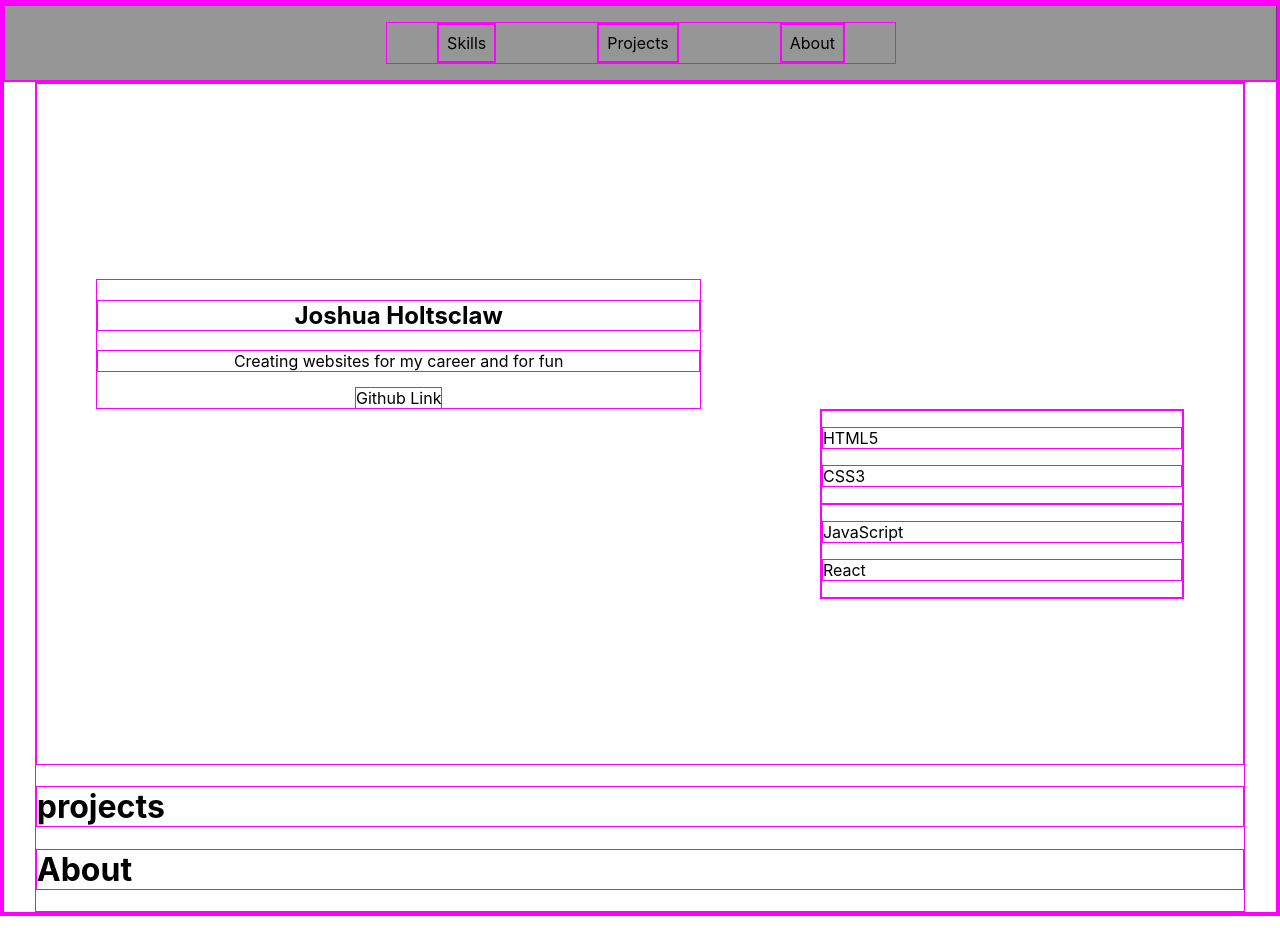
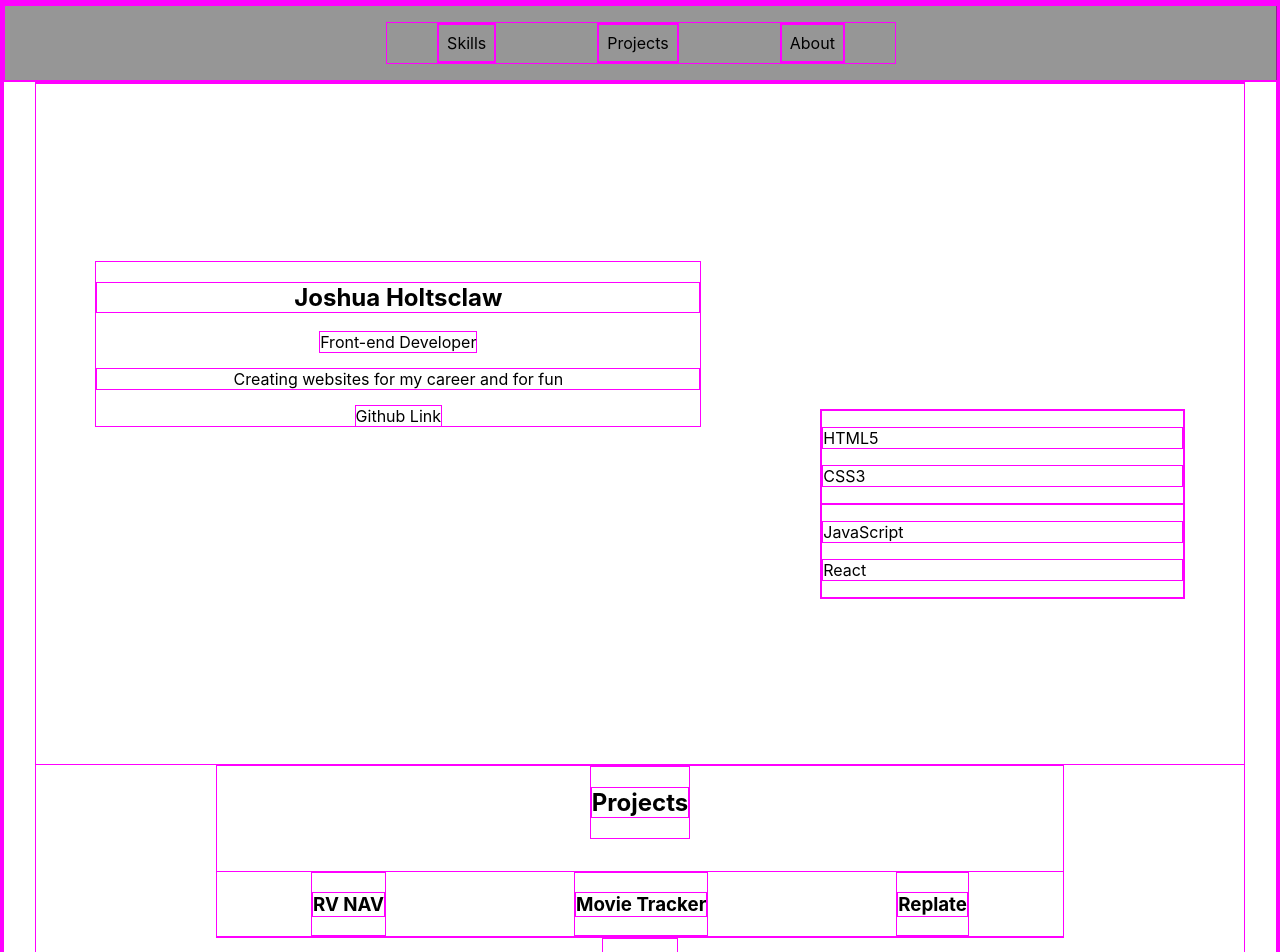
Before and after one commit to Marshnme/JoshuaHoltsclaw-Portfolio, a React (Create React App) app: page / in a window 1280 px wide. Shown: the top 952 px of the page. Before the commit the page ends 916 px from the top, so only its background shows below. Built offline with nearby package versions, Linux system fonts and the light colour scheme.

Commit message:
basic layout changes

```diff
--- a/src/App.scss
+++ b/src/App.scss
@@ -6,4 +6,5 @@
   display: flex;
   flex-flow: column nowrap;
   align-items: center;
+  margin: 0 auto;
 }
--- a/src/MainContent/About.js
+++ b/src/MainContent/About.js
@@ -3,7 +3,10 @@
 
 const About = () => {
     return(
-        <h1>About</h1>
+        <section>
+            <h2>About</h2>
+        </section>
+
     )
 }
 
--- a/src/MainContent/Projects.js
+++ b/src/MainContent/Projects.js
@@ -1,8 +1,23 @@
 
-
+import "./SCSS/Projects.scss"
 const Projects = () => {
     return(
-        <h1>projects</h1>
+        <section className="Project-container">
+            <div className="Projects-title">
+                <h2>Projects</h2>
+            </div>
+            <div className="Projects-list">
+                <div>
+                    <h3>RV NAV</h3>
+                </div>
+                <div>
+                    <h3>Movie Tracker</h3>
+                </div>
+                <div>
+                    <h3>Replate</h3>
+                </div>
+            </div>
+        </section>
     )
 }
 
--- a/src/MainContent/SCSS/MainContent.scss
+++ b/src/MainContent/SCSS/MainContent.scss
@@ -1,3 +1,6 @@
 .Main-container {
   width: 95%;
+  display: flex;
+  flex-flow: column nowrap;
+  align-items: center;
 }
--- a/src/MainContent/SCSS/Projects.scss
+++ b/src/MainContent/SCSS/Projects.scss
@@ -0,0 +1,13 @@
+.Project-container {
+  display: flex;
+  align-items: center;
+  flex-flow: column nowrap;
+  width: 70%;
+}
+
+.Projects-list {
+  margin-top: 2em;
+  display: flex;
+  width: 100%;
+  justify-content: space-around;
+}
--- a/src/MainContent/SCSS/Skills.scss
+++ b/src/MainContent/SCSS/Skills.scss
@@ -3,6 +3,7 @@
   justify-content: space-around;
   align-items: center;
   height: 85vh;
+  width: 100%;
 }
 
 .Basic-intro {
--- a/src/MainContent/Skills.js
+++ b/src/MainContent/Skills.js
@@ -5,6 +5,7 @@ const Skills = () =>{
         <section className="Skills-container">
             <div className="Basic-intro">
                 <h2>Joshua Holtsclaw</h2>
+                <span>Front-end Developer</span>
                 <p>Creating websites for my career and for fun</p>
                 <span>Github Link</span>
 
```
